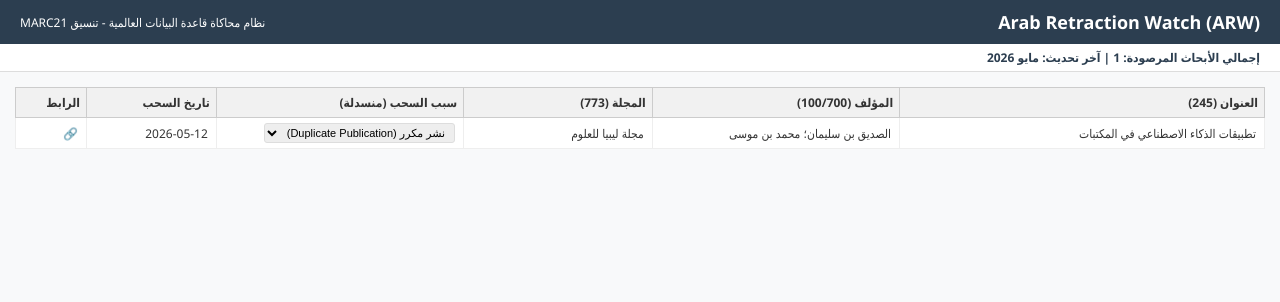
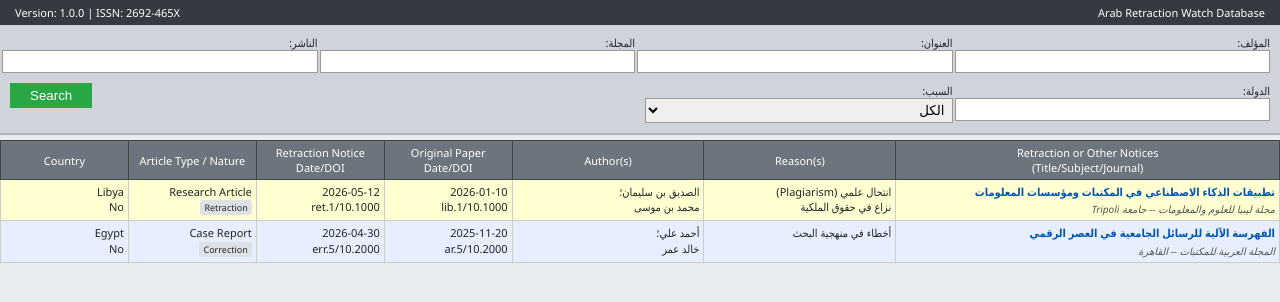
Before and after one commit to sidiqbens-cmd/libyan-theses-portal-2026, a plain HTML site: page index.html in a window 1280 px wide. Drawn offline with Linux system fonts and the light colour scheme.

Commit message:
Update index.html

```diff
--- a/index.html
+++ b/index.html
@@ -2,72 +2,85 @@
 <html lang="ar" dir="rtl">
 <head>
     <meta charset="UTF-8">
-    <title>Arab Retraction Watch | مرصد السحب العلمي العربي</title>
+    <title>مرصد السحب العلمي العربي | Arab Retraction Watch</title>
     <style>
-        :root { --primary: #2c3e50; --danger: #c0392b; --text: #333; }
-        body { font-family: 'Segoe UI', Tahoma; margin: 0; background: #f8f9fa; color: var(--text); font-size: 12px; }
-        .header { background: var(--primary); color: white; padding: 10px 20px; display: flex; justify-content: space-between; align-items: center; box-shadow: 0 2px 5px rgba(0,0,0,0.2); }
-        .stats-bar { background: #fff; padding: 5px 20px; border-bottom: 1px solid #ddd; font-weight: bold; color: var(--primary); }
+        body { font-family: 'Segoe UI', Tahoma; margin: 0; background: #e9ecef; font-size: 11px; color: #212529; }
+        .header-top { background: #343a40; color: white; padding: 5px 15px; display: flex; justify-content: space-between; }
 
-        /* واجهة كثيفة جداً (Dense UI) */
-        .main-content { padding: 15px; }
-        table { width: 100%; border-collapse: collapse; background: white; table-layout: fixed; }
-        th { background: #f1f1f1; border: 1px solid #ccc; padding: 6px; text-align: right; position: sticky; top: 0; }
-        td { border: 1px solid #eee; padding: 5px 8px; overflow: hidden; text-overflow: ellipsis; white-space: nowrap; }
-        tr:hover { background-color: #fdfdfd; cursor: pointer; }
+        /* تصميم الفلتر العلوي لمحاكاة الصورة */
+        .filter-section { background: #ced4da; padding: 10px; display: grid; grid-template-columns: repeat(4, 1fr); gap: 10px; border-bottom: 2px solid #adb5bd; }
+        .filter-section input, .filter-section select { width: 100%; padding: 3px; border: 1px solid #999; }
 
-        /* الألوان التنبيهية لمحاكاة Retraction Watch */
-        .reason-tag { background: #eee; padding: 2px 5px; border-radius: 3px; border: 1px solid #ddd; font-size: 11px; }
-        .status-retracted { color: var(--danger); font-weight: bold; }
-        .link-btn { color: #2980b9; text-decoration: none; font-weight: bold; }
+        /* الجدول الكثيف (محاكاة Retraction Watch) */
+        .table-container { width: 100%; overflow-x: auto; margin-top: 5px; }
+        table { width: 100%; border-collapse: collapse; background: white; border: 1px solid #666; }
+        th { background: #6c757d; color: white; border: 1px solid #444; padding: 4px; font-weight: normal; }
+        td { border: 1px solid #ccc; padding: 4px; vertical-align: top; line-height: 1.4; }
 
-        /* تحديد أحجام الأعمدة لاستغلال الشاشة */
-        .col-title { width: 30%; }
-        .col-author { width: 20%; }
-        .col-journal { width: 15%; }
-        .col-reason { width: 20%; }
-        .col-date { width: 10%; }
-        .col-link { width: 5%; }
+        /* ألوان الصفوف كما في الصورة */
+        .row-yellow { background: #ffffd2; }
+        .row-blue { background: #e7efff; }
+
+        .title-link { color: #0056b3; text-decoration: none; font-weight: bold; display: block; margin-bottom: 3px; }
+        .info-sub { color: #555; font-size: 10px; }
+        .badge-nature { background: #dee2e6; padding: 1px 4px; border-radius: 3px; font-size: 9px; }
     </style>
 </head>
 <body>
 
-<div class="header">
-    <div style="font-size: 18px; font-weight: bold;">Arab Retraction Watch (ARW)</div>
-    <div>نظام محاكاة قاعدة البيانات العالمية - تنسيق MARC21</div>
+<div class="header-top">
+    <span>Arab Retraction Watch Database</span>
+    <span>Version: 1.0.0 | ISSN: 2692-465X</span>
 </div>
 
-<div class="stats-bar">
-    إجمالي الأبحاث المرصودة: 1 | آخر تحديث: مايو 2026
+<div class="filter-section">
+    <div>المؤلف: <input type="text"></div>
+    <div>العنوان: <input type="text"></div>
+    <div>المجلة: <input type="text"></div>
+    <div>الناشر: <input type="text"></div>
+    <div>الدولة: <input type="text"></div>
+    <div>السبب: <select><option>الكل</option></select></div>
+    <div style="grid-column: span 2; text-align: left;"><button style="background:#28a745; color:white; border:none; padding:5px 20px; cursor:pointer;">Search</button></div>
 </div>
 
-<div class="main-content">
+<div class="table-container">
     <table>
         <thead>
             <tr>
-                <th class="col-title">العنوان (245)</th>
-                <th class="col-author">المؤلف (100/700)</th>
-                <th class="col-journal">المجلة (773)</th>
-                <th class="col-reason">سبب السحب (منسدلة)</th>
-                <th class="col-date">تاريخ السحب</th>
-                <th class="col-link">الرابط</th>
+                <th style="width: 30%;">Retraction or Other Notices<br>(Title/Subject/Journal)</th>
+                <th style="width: 15%;">Reason(s)</th>
+                <th style="width: 15%;">Author(s)</th>
+                <th style="width: 10%;">Original Paper<br>Date/DOI</th>
+                <th style="width: 10%;">Retraction Notice<br>Date/DOI</th>
+                <th style="width: 10%;">Article Type / Nature</th>
+                <th style="width: 10%;">Country</th>
             </tr>
         </thead>
         <tbody>
-            <tr>
-                <td title="تطبيقات الذكاء الاصطناعي في المكتبات">تطبيقات الذكاء الاصطناعي في المكتبات</td>
-                <td title="الصديق بن سليمان؛ محمد بن موسى">الصديق بن سليمان؛ محمد بن موسى</td>
-                <td>مجلة ليبيا للعلوم</td>
+            <tr class="row-yellow">
                 <td>
-                    <select class="reason-tag">
-                        <option>انتحال علمي (Plagiarism)</option>
-                        <option>أخطاء في البيانات (Data Error)</option>
-                        <option selected>نشر مكرر (Duplicate Publication)</option>
-                        <option>نزاع ملكية (Authorship Dispute)</option>
-                    </select>
+                    <a href="#" class="title-link">تطبيقات الذكاء الاصطناعي في المكتبات ومؤسسات المعلومات</a>
+                    <div class="info-sub"><i>مجلة ليبيا للعلوم والمعلومات -- جامعة Tripoli</i></div>
                 </td>
-                <td>2026-05-12</td>
-                <td><a href="#" class="link-btn">🔗</a></td>
+                <td>انتحال علمي (Plagiarism)<br>نزاع في حقوق الملكية</td>
+                <td>الصديق بن سليمان؛<br>محمد بن موسى</td>
+                <td>2026-01-10<br>10.1000/lib.1</td>
+                <td>2026-05-12<br>10.1000/ret.1</td>
+                <td>Research Article<br><span class="badge-nature">Retraction</span></td>
+                <td>Libya<br>No</td>
+            </tr>
+
+            <tr class="row-blue">
+                <td>
+                    <a href="#" class="title-link">الفهرسة الآلية للرسائل الجامعية في العصر الرقمي</a>
+                    <div class="info-sub"><i>المجلة العربية للمكتبات -- القاهرة</i></div>
+                </td>
+                <td>أخطاء في منهجية البحث</td>
+                <td>أحمد علي؛<br>خالد عمر</td>
+                <td>2025-11-20<br>10.2000/ar.5</td>
+                <td>2026-04-30<br>10.2000/err.5</td>
+                <td>Case Report<br><span class="badge-nature">Correction</span></td>
+                <td>Egypt<br>No</td>
             </tr>
         </tbody>
     </table>
```
